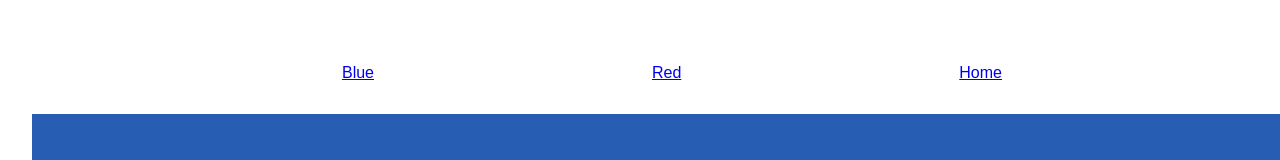
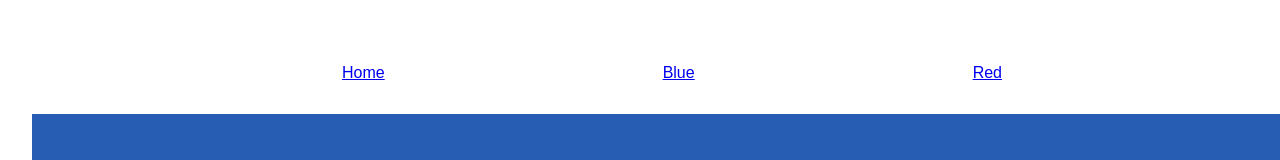
Before and after one commit to marveltaylor/ReactRouterProject, a React (Vite) app: page /blue in a window 1280 px wide. Shown: the top 160 px of the page. Built offline with nearby package versions, Linux system fonts and the light colour scheme.

Commit message:
moved home link above blue

```diff
--- a/src/App.jsx
+++ b/src/App.jsx
@@ -11,9 +11,9 @@ function App() {
     <>
       <div id="container">
       <div id="navbar">
+        <Link to="/home">Home</Link>
         <Link to="/blue">Blue</Link>
         <Link to="/red">Red</Link>
-        <Link to="/home">Home</Link>
       </div>
       <div id="main-section">
         <Routes>
```
